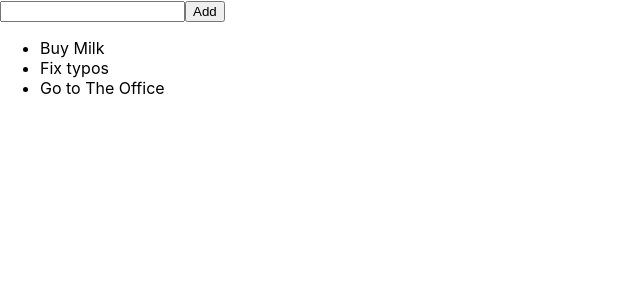
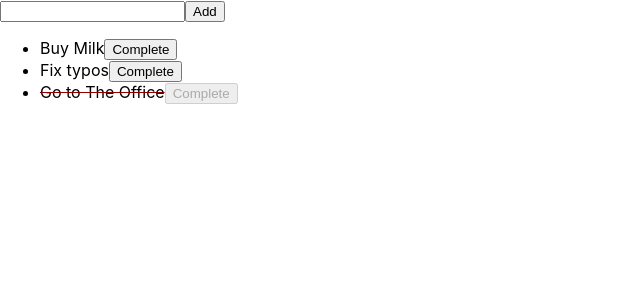
Before and after one commit to satoryu/my-react-todo, a React (Create React App) app: page / in a window 1280 px wide. Shown: the top 300 px of the page, without its empty margins (0-640 px from the left). Built offline with nearby package versions, Linux system fonts and the light colour scheme.

Commit message:
Allows to make todos completed

```diff
--- a/src/App.css
+++ b/src/App.css
@@ -1,38 +1,3 @@
-.App {
-  text-align: center;
+li.completed {
+  text-decoration: line-through darkred;
 }
-
-.App-logo {
-  height: 40vmin;
-  pointer-events: none;
-}
-
-@media (prefers-reduced-motion: no-preference) {
-  .App-logo {
-    animation: App-logo-spin infinite 20s linear;
-  }
-}
-
-.App-header {
-  background-color: #282c34;
-  min-height: 100vh;
-  display: flex;
-  flex-direction: column;
-  align-items: center;
-  justify-content: center;
-  font-size: calc(10px + 2vmin);
-  color: white;
-}
-
-.App-link {
-  color: #61dafb;
-}
-
-@keyframes App-logo-spin {
-  from {
-    transform: rotate(0deg);
-  }
-  to {
-    transform: rotate(360deg);
-  }
-}
--- a/src/App.js
+++ b/src/App.js
@@ -1,6 +1,8 @@
 import TodoInputForm from "./TodoInputForm";
 import TodoList from "./TodoList";
 import React from 'react'
+
+import './App.css'
 
 class App extends React.Component {
   constructor(props) {
@@ -11,12 +13,23 @@ class App extends React.Component {
     }
 
     this.addNewTask = this.addNewTask.bind(this)
+    this.completeTodo = this.completeTodo.bind(this)
   }
 
   addNewTask(task) {
     const todos = this.state.todos
-    todos.push({ task, completed: false })
+    todos.push({ id: (new Date).getTime(), task, completed: false })
 
+    this.setState({
+      todos: todos
+    })
+  }
+
+  completeTodo(id) {
+    const todos = this.state.todos
+    const completedTodo = todos.find((todo) => todo.id === id)
+
+    completedTodo.completed = true
     this.setState({
       todos: todos
     })
@@ -28,7 +41,7 @@ class App extends React.Component {
     return (
       <div className="App">
         <TodoInputForm onSubmit={this.addNewTask} />
-        <TodoList todos={todos} />
+        <TodoList todos={todos} onCompleted={this.completeTodo} />
       </div>
     );
   }
--- a/src/TodoItem.js
+++ b/src/TodoItem.js
@@ -1,7 +1,12 @@
 export default function TodoItem(props) {
   const todo = props.todo
+  const onCompleted = (event) => { props.onCompleted(todo.id) }
 
   return (
-    <li>{todo.task}</li>
+    <li className={ todo.completed ? 'completed' : ''}>
+      {todo.task}
+
+      <button onClick={onCompleted} disabled={todo.completed}> Complete </button>
+    </li>
   )
 }
--- a/src/TodoList.js
+++ b/src/TodoList.js
@@ -1,8 +1,13 @@
 import TodoItem from './TodoItem'
 
 export default function TodoList(props) {
-  const items = props.todos.map((todo, i) => {
-    return (<TodoItem key={i} todo={todo} />)
+  const onCompleted = (id) => {
+    console.debug(`todo#{id} is completed`)
+    props.onCompleted(id)
+  }
+
+  const items = props.todos.map((todo) => {
+    return (<TodoItem key={todo.id} todo={todo} onCompleted={onCompleted} />)
   })
 
   return (
--- a/src/index.js
+++ b/src/index.js
@@ -5,9 +5,9 @@ import App from './App';
 import reportWebVitals from './reportWebVitals';
 
 const todos = [
-  { task: "Buy Milk", completed: false },
-  { task: "Fix typos", completed: false },
-  { task: "Go to The Office", completed: true }
+  { id: 1, task: "Buy Milk", completed: false },
+  { id: 2, task: "Fix typos", completed: false },
+  { id: 3, task: "Go to The Office", completed: true }
 ]
 
 ReactDOM.render(
```
